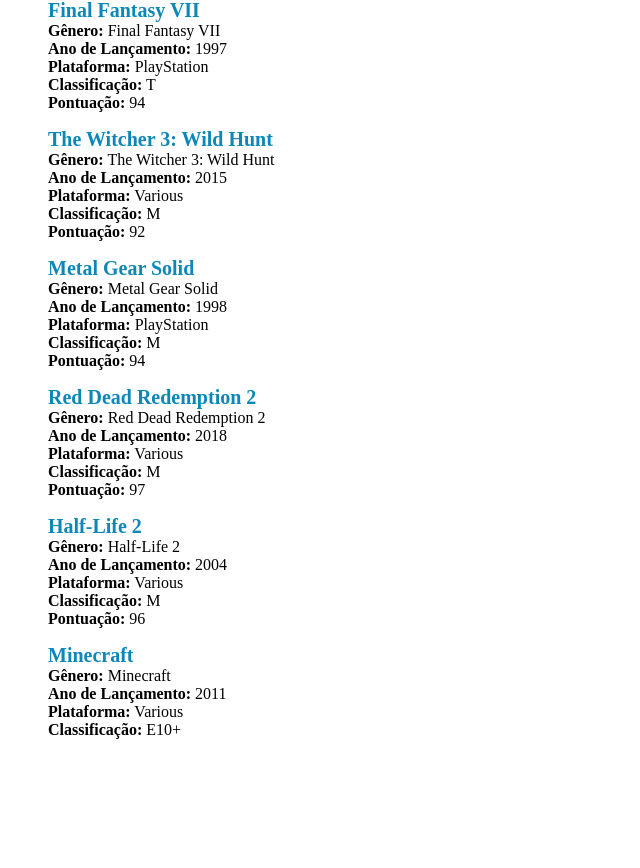
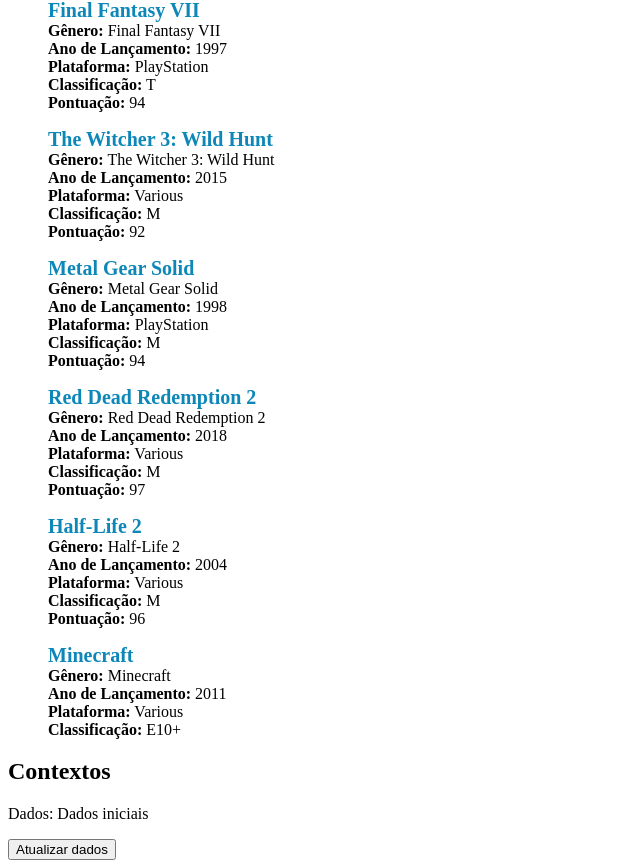
Before and after one commit to leandrolimadeveloper/react-fundamentals, a React (Vite) app: page / in a window 1280 px wide. Shown: the part 1756-2624 px from the top of the page, without its empty margins (0-640 px from the left). Before the commit the page ends 2511 px from the top, so only its background shows below. Built offline with nearby package versions, Linux system fonts and the light colour scheme; the HTML template or start-up script is replaced by a standard one.

Commit message:
Contextos

```diff
--- a/src/App.tsx
+++ b/src/App.tsx
@@ -6,6 +6,7 @@
 
 import { GameList } from "./components/Game/GameList";
 import { games } from "./data/games";
+import Contexts from "./Contexts";
 
 function App() {
   const [value, setValue] = useState(0);
@@ -133,7 +134,14 @@
 
       {/* Componente Lista dos melhores games */}
       <GameList games={games}/>
+      <div>
+        <h2>Contextos</h2>
+        <Contexts />
+      </div>
+
     </div>
+
+
   );
 }
 
--- /dev/null
+++ b/src/Contexts.tsx
@@ -0,0 +1,60 @@
+import { ReactNode, createContext, useContext, useState } from "react";
+
+// Definindo o tipo para os dados do contexto
+interface MyContextData {
+    data: string;
+    updateData: (newData: string) => void;
+}
+
+// Criando o contexto
+const MyContext = createContext<MyContextData | undefined>(undefined);
+
+
+// Definindo as props para o provedor do contexto
+interface MyContextProviderProps {
+    children: ReactNode;
+}
+
+// Provedor (Provider) que fornece os dados
+function MyContextProvider({ children }: MyContextProviderProps): JSX.Element {
+    const [data, setData] = useState('Dados iniciais');
+
+    function updateData(newData: string): void {
+        setData(newData)
+    }
+
+    return (
+        <MyContext.Provider value={{ data, updateData}}>
+            {children}
+        </MyContext.Provider>
+    )
+}
+
+// Consumidor (Consumer) que consome os dados
+function MyComponent(): JSX.Element {
+    const contextData = useContext(MyContext);
+
+    if (!contextData) {
+        throw new Error("MyComponent must be used withn a MyContextProvider");
+    }
+
+    const {data, updateData} = contextData;
+
+    return (
+        <div>
+            <p>Dados: {data}</p>
+            <button onClick={() => updateData('Novos dados')}>Atualizar dados</button>
+        </div>
+    )
+}
+
+
+function Contexts(): JSX.Element {
+    return (
+        <MyContextProvider>
+            <MyComponent />
+        </MyContextProvider>
+    )
+}
+
+export default Contexts;
```
